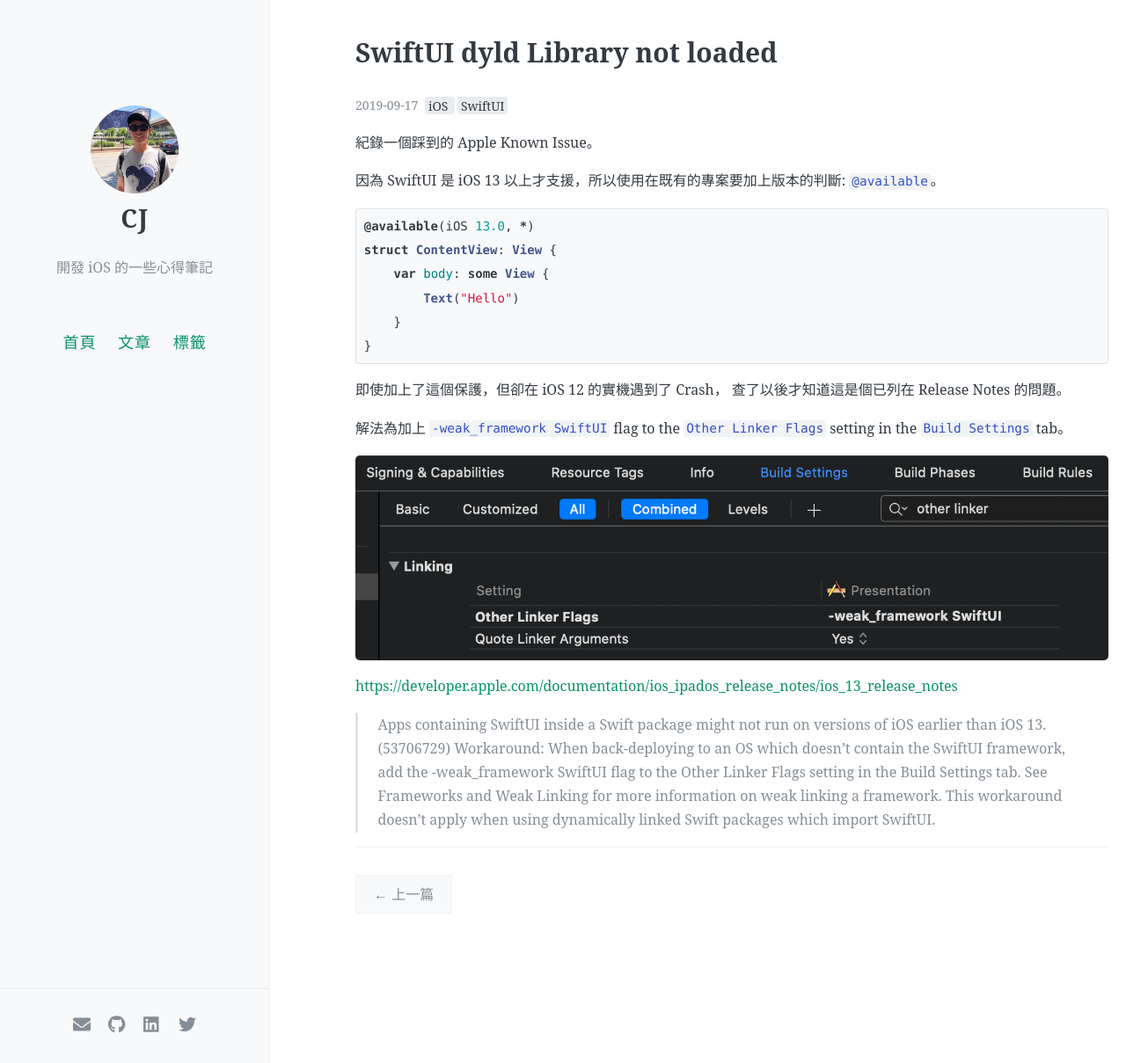
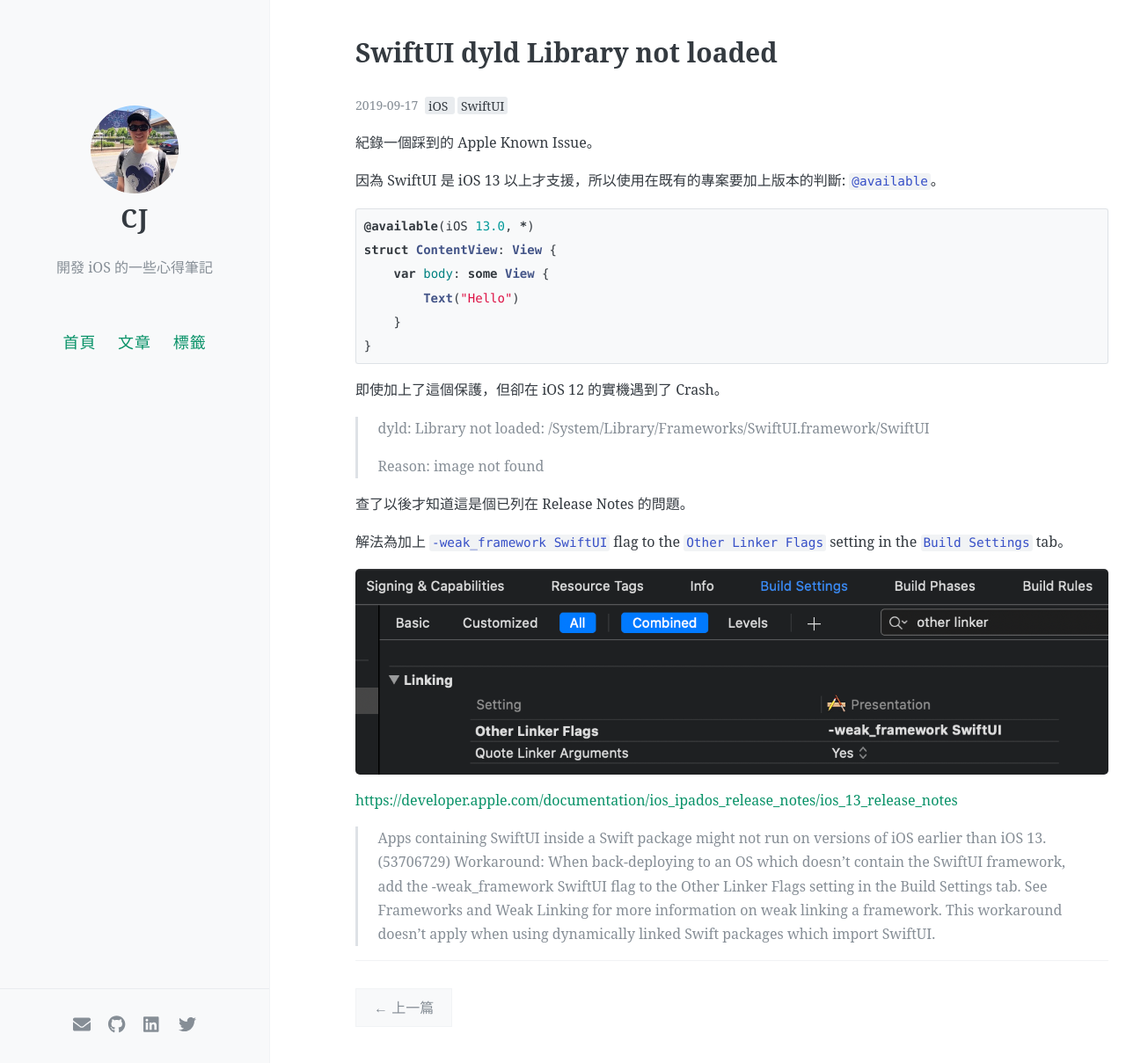
Before and after one commit to eJamesLin/cj.github.io, a Jekyll site: the page built from _posts/2019-09-17-dyld-Library-not-loaded-SwiftUI.md, in a window 1280 px wide and 1209 px high. Shown: the whole window at 88% size. Built offline with Jekyll 4.4.1, drawn with Linux system fonts in a browser that asks for light colours; nearby versions of some CDN libraries; comment, search, counter and statistics services are not loaded.

Commit message:
[Post] Add error message

````diff
--- a/_posts/2019-09-17-dyld-Library-not-loaded-SwiftUI.md
+++ b/_posts/2019-09-17-dyld-Library-not-loaded-SwiftUI.md
@@ -17,7 +17,12 @@ struct ContentView: View {
 }
 ```
 
-即使加上了這個保護，但卻在 iOS 12 的實機遇到了 Crash，
+即使加上了這個保護，但卻在 iOS 12 的實機遇到了 Crash。
+
+> dyld: Library not loaded: /System/Library/Frameworks/SwiftUI.framework/SwiftUI
+>
+> Reason: image not found
+
 查了以後才知道這是個已列在 Release Notes 的問題。
 
 解法為加上 `-weak_framework SwiftUI` flag to the `Other Linker Flags` setting in the `Build Settings` tab。
````
